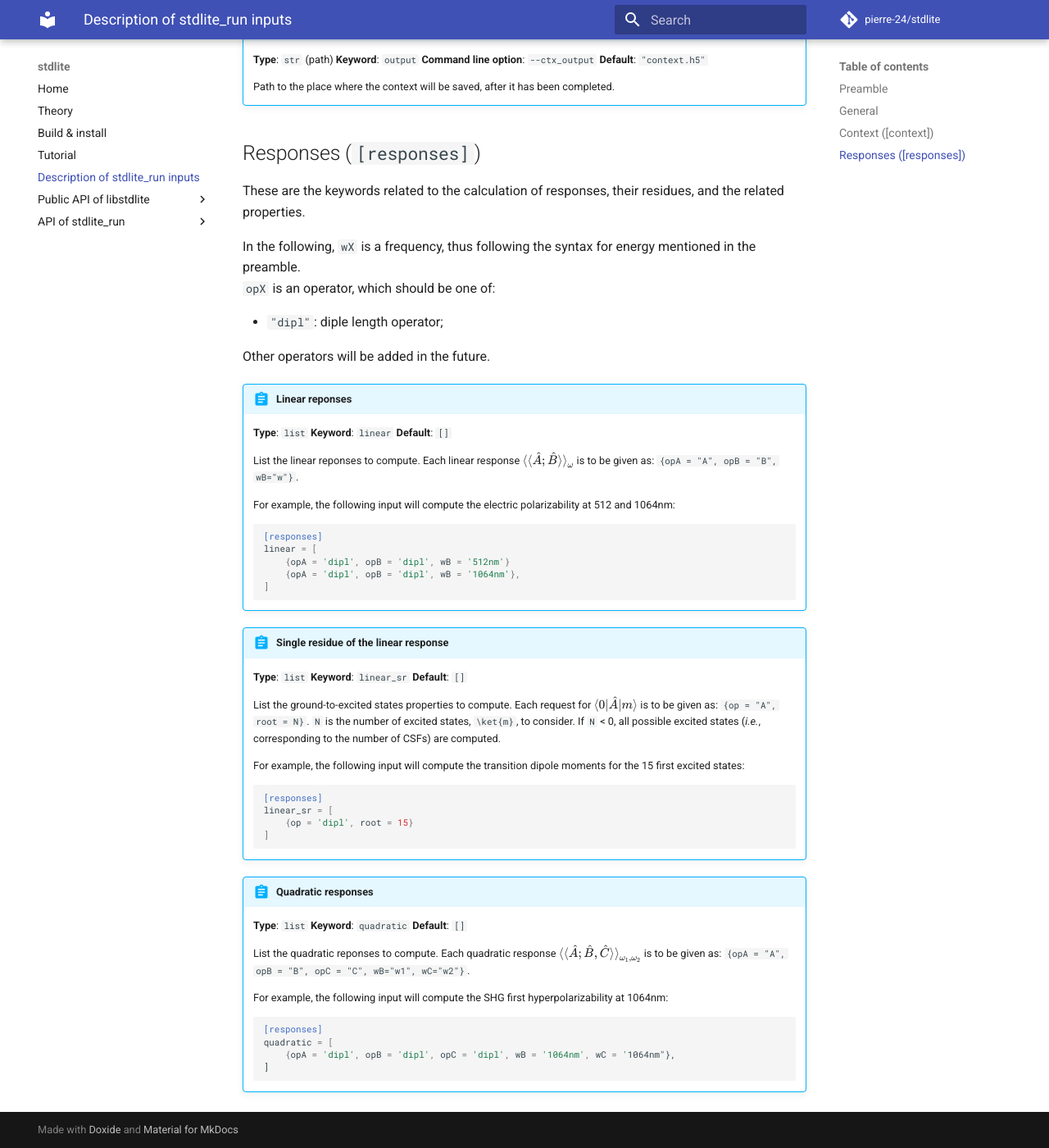
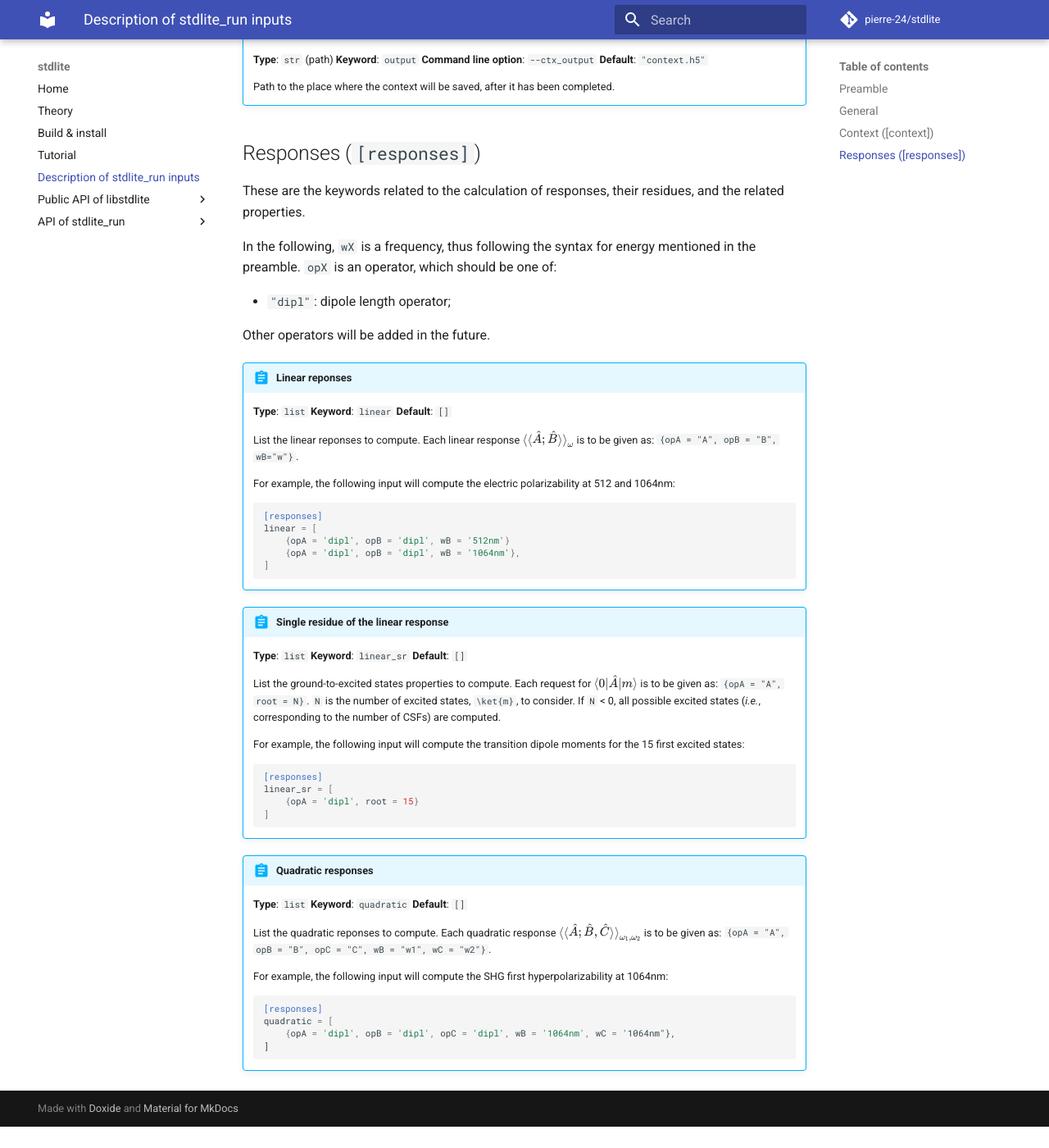
Before and after one commit to pierre-24/stdlite, an MkDocs documentation site: the page built from docs/app.md, in a window 1280 px wide and 1400 px high, scrolled down 2388 px. Shown: the whole window at 82% size. Built offline with MkDocs 1.6.1 and Material for MkDocs 9.7.7, drawn with Linux system fonts in a browser that asks for light colours; comment, search, counter and statistics services are not loaded; after the commit the page ends 3762 px from its top, so only the background shows below that.

Commit message:
op → opA

````diff
--- a/docs/app.md
+++ b/docs/app.md
@@ -135,10 +135,9 @@ These are the keywords related to the creation of the context, *i.e.*, the selec
 
 These are the keywords related to the calculation of responses, their residues, and the related properties.
 
-In the following, `wX` is a frequency, thus following the syntax for energy mentioned in the preamble.
-`opX` is an operator, which should be one of:
+In the following, `wX` is a frequency, thus following the syntax for energy mentioned in the preamble. `opX` is an operator, which should be one of:
 
-+ `"dipl"`: diple length operator;
++ `"dipl"`: dipole length operator;
 
 Other operators will be added in the future.
 
@@ -168,7 +167,7 @@ Other operators will be added in the future.
     **Default**: `[]`
 
     List the ground-to-excited states properties to compute.
-    Each request for $\braket{0|\hat A|m}$ is to be given as: `{op = "A", root = N}`.
+    Each request for $\braket{0|\hat A|m}$ is to be given as: `{opA = "A", root = N}`.
     `N` is the number of excited states, `\ket{m}`, to consider.
     If `N` < 0, all possible excited states (*i.e.*, corresponding to the number of CSFs) are computed.
 
@@ -177,7 +176,7 @@ Other operators will be added in the future.
     ```toml
     [responses]
     linear_sr = [
-        {op = 'dipl', root = 15}
+        {opA = 'dipl', root = 15}
     ]
     ```
 
@@ -188,7 +187,7 @@ Other operators will be added in the future.
     **Default**: `[]`
 
     List the quadratic reponses to compute.
-    Each quadratic response $\braket{\braket{\hat A;\hat B, \hat C}}_{\omega_1,\omega_2}$ is to be given as: `{opA = "A", opB = "B", opC = "C", wB="w1", wC="w2"}`.
+    Each quadratic response $\braket{\braket{\hat A;\hat B, \hat C}}_{\omega_1,\omega_2}$ is to be given as: `{opA = "A", opB = "B", opC = "C", wB = "w1", wC = "w2"}`.
 
     For example, the following input  will compute the SHG first hyperpolarizability at 1064nm:
 
````
Also changed, not shown: 3 other files.
